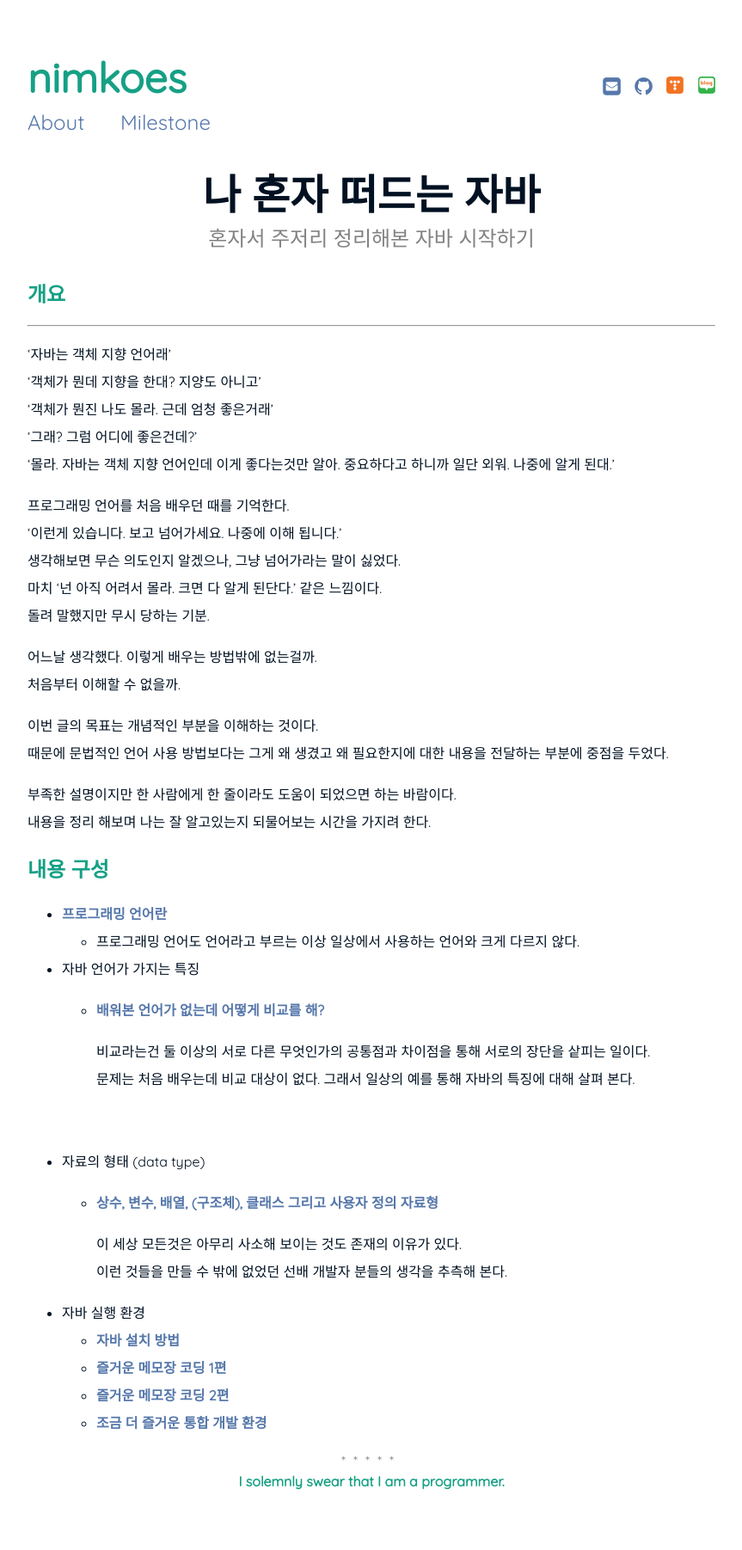
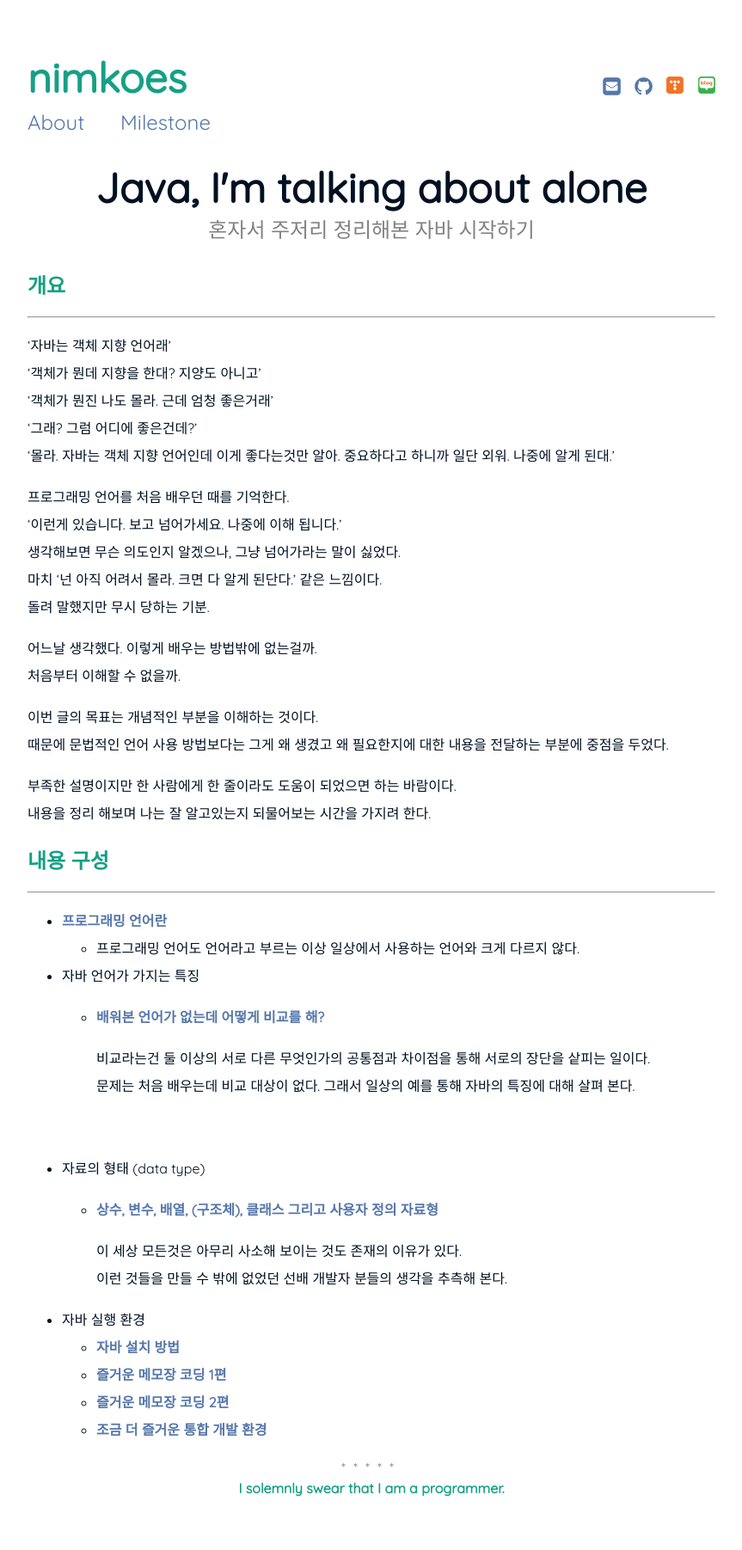
Before and after one commit to nimkoes/portfolio, a Jekyll site: the page built from _posts/2021-05-01-Java-I-Am-Talking-About-Alone.md, in a window 1280 px wide. Shown: the whole page at 86% size, without its empty margins (208-1071 px from the left). Built offline with Jekyll 4.4.1, drawn with Linux system fonts in a browser that asks for light colours.

Commit message:
포스트 수정

```diff
--- a/_posts/2021-05-01-Java-I-Am-Talking-About-Alone.md
+++ b/_posts/2021-05-01-Java-I-Am-Talking-About-Alone.md
@@ -1,6 +1,6 @@
 ---
 layout: page
-title:  "나 혼자 떠드는 자바"
+title:  "Java, I'm talking about alone"
 subtitle: "혼자서 주저리 정리해본 자바 시작하기"
 date:   2021-05-01 01:21:17 +0530
 categories: ["study"]
@@ -36,8 +36,10 @@ author: "nimkoes"
 
 
 ## **내용 구성**
+---
 - [프로그래밍 언어란][link_self_001]
   - 프로그래밍 언어도 언어라고 부르는 이상 일상에서 사용하는 언어와 크게 다르지 않다.
+
 
 
 - 자바 언어가 가지는 특징
@@ -55,6 +57,7 @@ author: "nimkoes"
     이런 것들을 만들 수 밖에 없었던 선배 개발자 분들의 생각을 추측해 본다.
 
 
+
 - 자바 실행 환경
   - [자바 설치 방법][link_self_004]
   - [즐거운 메모장 코딩 1편][link_self_005]
```
